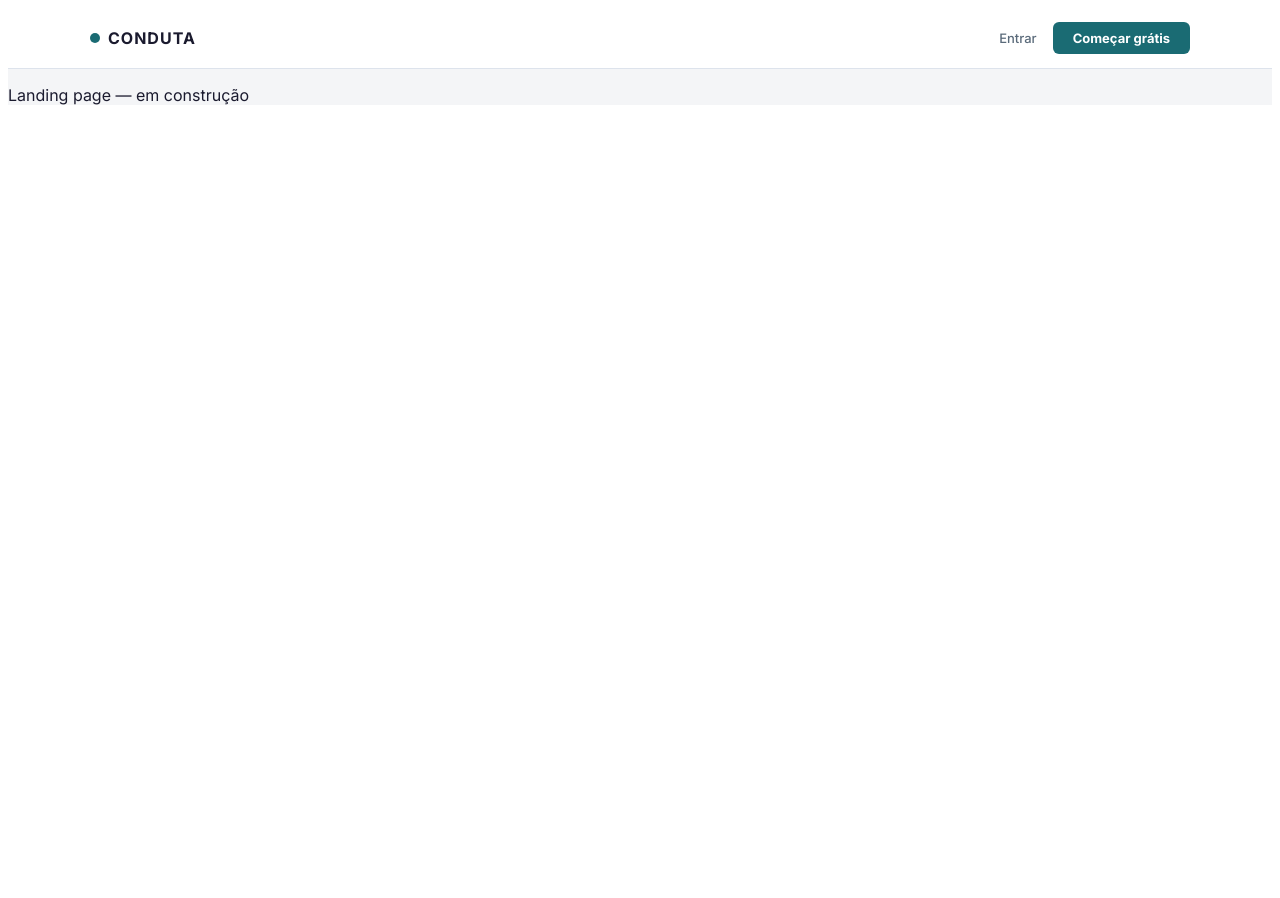
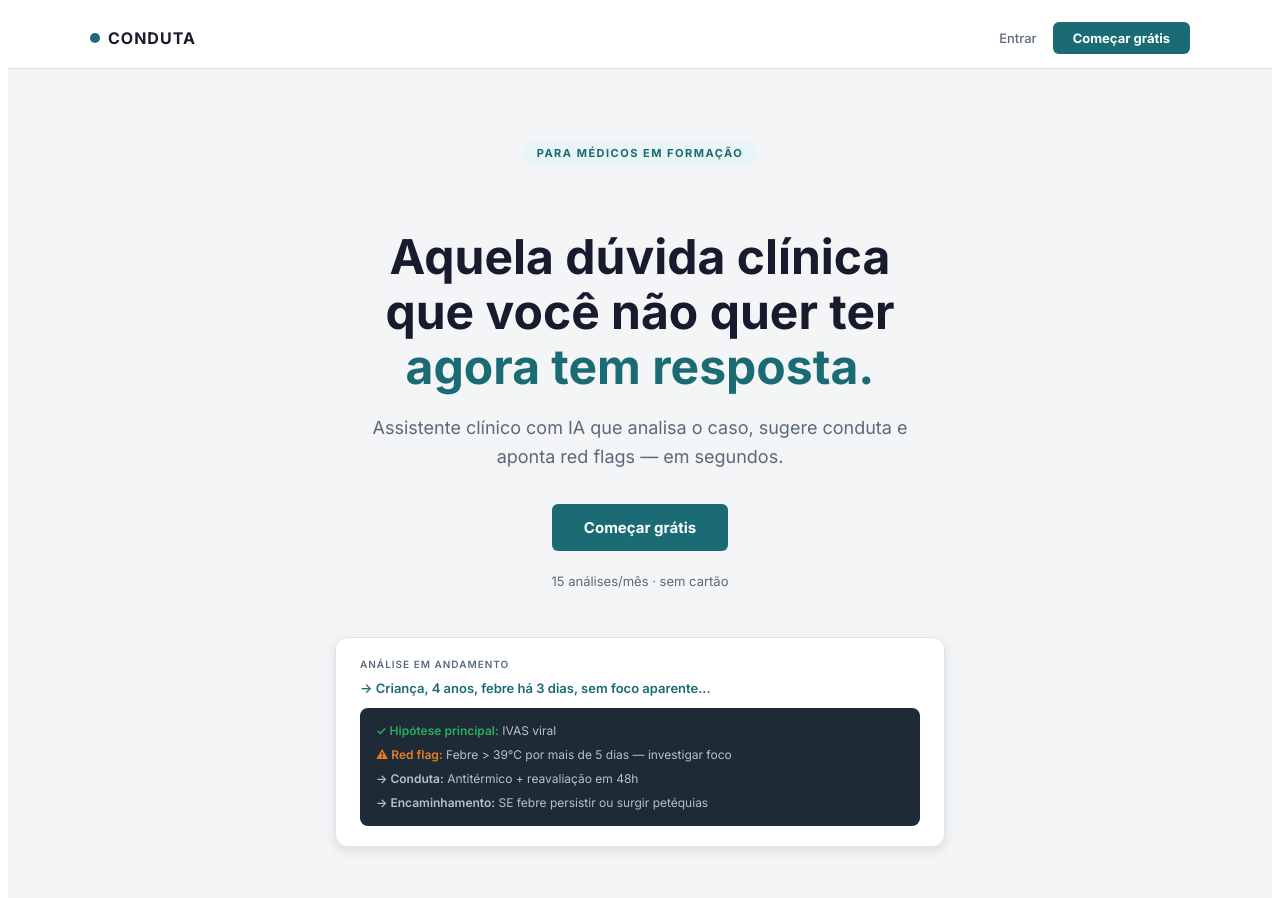
Before and after one commit to victorjordan95/conduta, a React (Vite) app in the folder conduta/frontend/: page / in a window 1280 px wide. Shown: the top 898 px of the page. Before the commit the page ends 800 px from the top, so only its background shows below. Built offline with nearby package versions, Linux system fonts and the light colour scheme; no server answers; the HTML template or start-up script is replaced by a standard one.

Commit message:
feat: hero section da landing page

```diff
--- /dev/null
+++ b/conduta/frontend/src/components/landing/HeroSection.jsx
@@ -0,0 +1,51 @@
+// frontend/src/components/landing/HeroSection.jsx
+import { Link } from 'react-router-dom';
+import styles from './HeroSection.module.scss';
+import shared from './landing.module.scss';
+
+export default function HeroSection() {
+  return (
+    <section className={styles.hero}>
+      <div className={styles.inner}>
+        <div className={styles.badge}>Para médicos em formação</div>
+
+        <h1 className={styles.headline}>
+          Aquela dúvida clínica<br />
+          que você não quer ter<br />
+          <span className={styles.accent}>agora tem resposta.</span>
+        </h1>
+
+        <p className={styles.sub}>
+          Assistente clínico com IA que analisa o caso, sugere conduta e aponta
+          red flags — em segundos.
+        </p>
+
+        <div className={styles.ctaGroup}>
+          <Link to="/login" className={shared.ctaButton}>Começar grátis</Link>
+          <span className={shared.ctaMeta}>15 análises/mês · sem cartão</span>
+        </div>
+
+        <div className={styles.preview}>
+          <div className={styles.previewLabel}>ANÁLISE EM ANDAMENTO</div>
+          <div className={styles.previewInput}>
+            → Criança, 4 anos, febre há 3 dias, sem foco aparente...
+          </div>
+          <div className={styles.previewOutput}>
+            <div className={styles.outputLine}>
+              <span className={styles.success}>✓ Hipótese principal:</span> IVAS viral
+            </div>
+            <div className={styles.outputLine}>
+              <span className={styles.warning}>⚠ Red flag:</span> Febre &gt; 39°C por mais de 5 dias — investigar foco
+            </div>
+            <div className={styles.outputLine}>
+              <span className={styles.muted}>→ Conduta:</span> Antitérmico + reavaliação em 48h
+            </div>
+            <div className={styles.outputLine}>
+              <span className={styles.muted}>→ Encaminhamento:</span> SE febre persistir ou surgir petéquias
+            </div>
+          </div>
+        </div>
+      </div>
+    </section>
+  );
+}
--- /dev/null
+++ b/conduta/frontend/src/components/landing/HeroSection.module.scss
@@ -0,0 +1,108 @@
+// frontend/src/components/landing/HeroSection.module.scss
+@use '../../styles/variables' as *;
+
+.hero {
+  background: $color-bg;
+  padding: 72px 24px 80px;
+  text-align: center;
+}
+
+.inner {
+  max-width: 720px;
+  margin: 0 auto;
+}
+
+.badge {
+  display: inline-block;
+  background: #e8f4f5;
+  color: $color-accent;
+  font-size: 11px;
+  font-weight: 700;
+  letter-spacing: 1.5px;
+  text-transform: uppercase;
+  padding: 5px 14px;
+  border-radius: 20px;
+  margin-bottom: 24px;
+}
+
+.headline {
+  font-size: 48px;
+  font-weight: 800;
+  color: $color-text-primary;
+  line-height: 1.15;
+  margin-bottom: 20px;
+
+  @media (max-width: 640px) {
+    font-size: 32px;
+  }
+}
+
+.accent {
+  color: $color-accent;
+}
+
+.sub {
+  font-size: 18px;
+  color: $color-text-secondary;
+  line-height: 1.6;
+  max-width: 540px;
+  margin: 0 auto 32px;
+
+  @media (max-width: 640px) {
+    font-size: 15px;
+  }
+}
+
+.ctaGroup {
+  display: flex;
+  flex-direction: column;
+  align-items: center;
+  gap: 10px;
+  margin-bottom: 48px;
+}
+
+.preview {
+  background: $color-surface;
+  border: 1px solid $color-border;
+  border-radius: 12px;
+  padding: 20px 24px;
+  text-align: left;
+  box-shadow: $shadow-md;
+  max-width: 560px;
+  margin: 0 auto;
+}
+
+.previewLabel {
+  font-size: 10px;
+  font-weight: 600;
+  color: $color-text-secondary;
+  letter-spacing: 1px;
+  text-transform: uppercase;
+  margin-bottom: 10px;
+}
+
+.previewInput {
+  font-size: 13px;
+  color: $color-accent;
+  font-weight: 600;
+  margin-bottom: 12px;
+}
+
+.previewOutput {
+  background: $color-sidebar;
+  border-radius: 8px;
+  padding: 14px 16px;
+  display: flex;
+  flex-direction: column;
+  gap: 6px;
+}
+
+.outputLine {
+  font-size: 12px;
+  color: $color-text-sidebar;
+  line-height: 1.5;
+}
+
+.success { color: $color-success; font-weight: 600; }
+.warning { color: $color-warning; font-weight: 600; }
+.muted   { color: $color-text-sidebar; font-weight: 600; }
--- a/conduta/frontend/src/pages/LandingPage.jsx
+++ b/conduta/frontend/src/pages/LandingPage.jsx
@@ -1,12 +1,13 @@
 // frontend/src/pages/LandingPage.jsx
 import styles from './LandingPage.module.scss';
 import Navbar from '../components/landing/Navbar';
+import HeroSection from '../components/landing/HeroSection';
 
 export default function LandingPage() {
   return (
     <div className={styles.page}>
       <Navbar />
-      <p>Landing page — em construção</p>
+      <HeroSection />
     </div>
   );
 }
```
